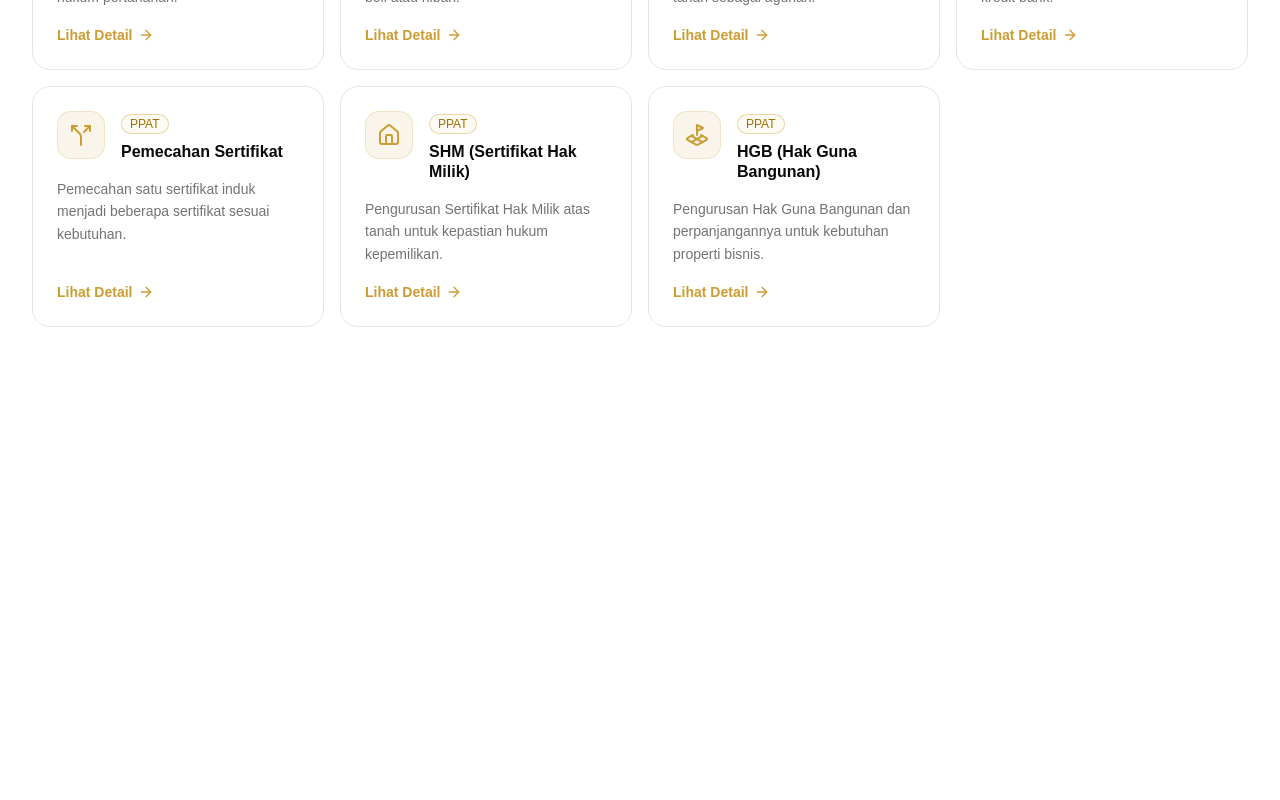
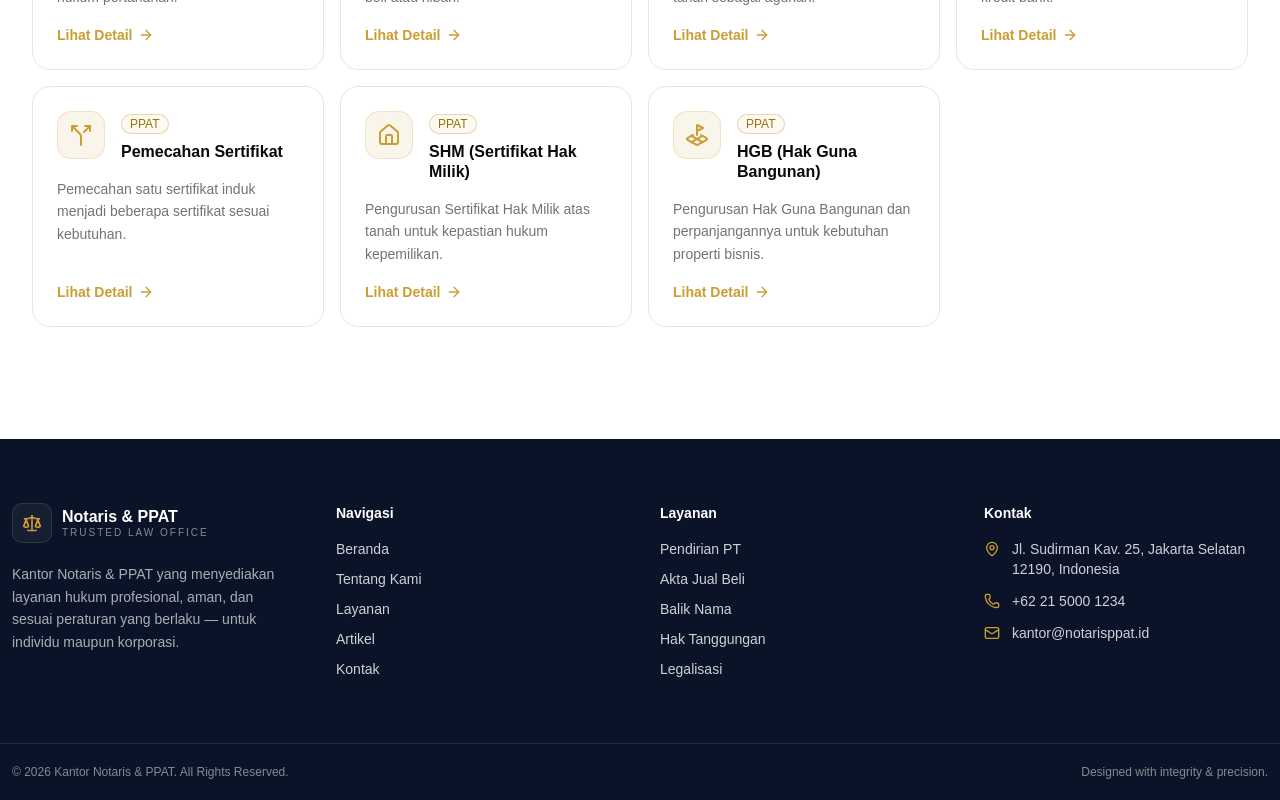
Before and after one commit to kenarigame/CC2_ComPro, a React (Vite) app: page /services in a window 1280 px wide. Shown: the part 1124-1924 px from the top of the page. Before the commit the page ends 1563 px from the top, so only its background shows below. Built offline with nearby package versions, Linux system fonts and the light colour scheme.

Commit message:
edit main.tsx

```diff
--- a/src/main.tsx
+++ b/src/main.tsx
@@ -2,7 +2,6 @@ import { StrictMode } from "react";
 import { createRoot } from "react-dom/client";
 import { createBrowserRouter } from "react-router";
 import { RouterProvider } from "react-router/dom";
-import ContactSection from "./components/sections/Contact";
 import "./index.css";
 import AboutUs from "./pages/AboutUs";
 import BlogDetail from "./pages/BlogDetail";
@@ -11,6 +10,7 @@ import Homepage from "./pages/Homepage";
 import Login from "./pages/Login";
 import Services from "./pages/Service";
 import Artikel from "./pages/Articels";
+import Contact from "./pages/Contact";
 
 const router = createBrowserRouter([
   {
@@ -29,7 +29,7 @@ const router = createBrowserRouter([
     path: "/blogs/:objectId",
     element: <BlogDetail />,
   },
-   {
+  {
     path: "/blogs",
     element: <Artikel />,
   },
@@ -43,7 +43,7 @@ const router = createBrowserRouter([
   },
   {
     path: "/contact",
-    element: <ContactSection />,
+    element: <Contact />,
   },
 ]);
 
--- a/src/components/sections/Contact.tsx
+++ b/src/pages/Contact.tsx
@@ -13,7 +13,8 @@ import { Input } from "@/components/ui/input";
 import { Textarea } from "@/components/ui/textarea";
 import { siteConfig, services } from "@/data";
 import { cn } from "@/lib/utils";
-import Navbar from "./Navbar";
+import Navbar from "../components/sections/Navbar";
+import Footer from "@/components/sections/Footer";
 
 const contactInfo = [
   {
@@ -50,7 +51,7 @@ type FormState = {
   message: string;
 };
 
-function ContactSection() {
+function Contact() {
   const [form, setForm] = useState<FormState>({
     name: "",
     email: "",
@@ -162,7 +163,9 @@ function ContactSection() {
                       <span className="text-white/90">08.00 – 13.00</span>
                     </div> */}
                     <div className="flex justify-between">
-                      <span className="text-white/60">Sabtu, Minggu & Libur Nasional</span>
+                      <span className="text-white/60">
+                        Sabtu, Minggu & Libur Nasional
+                      </span>
                       <span className="text-red-400">Tutup</span>
                     </div>
                   </div>
@@ -354,8 +357,9 @@ function ContactSection() {
           </div>
         </div>
       </section>
+      <Footer />
     </div>
   );
 }
 
-export default ContactSection;
+export default Contact;
--- a/src/pages/Service.tsx
+++ b/src/pages/Service.tsx
@@ -1,3 +1,4 @@
+import Footer from "@/components/sections/Footer";
 import Navbar from "@/components/sections/Navbar";
 import { Badge } from "@/components/ui/badge";
 import { services, type ServiceItem } from "@/data";
@@ -135,28 +136,9 @@ function Services() {
               <ServiceCard key={service.id} service={service} />
             ))}
           </div>
-
-          {/* CTA */}
-          {/* <div className="mt-12 text-center">
-            <div className="inline-flex flex-col sm:flex-row items-center gap-4 bg-navy rounded-2xl px-8 py-6">
-              <p className="text-white/80 text-sm">
-                Tidak menemukan layanan yang Anda butuhkan?
-              </p>
-              <Button
-                size="sm"
-                className="bg-gold text-[oklch(0.15_0.025_264)] hover:bg-gold/90 font-bold whitespace-nowrap"
-                onClick={() => {
-                  document
-                    .getElementById("contact")
-                    ?.scrollIntoView({ behavior: "smooth" });
-                }}
-              >
-                Konsultasi Gratis
-              </Button>
-            </div>
-          </div> */}
         </div>
       </section>
+      <Footer />
     </div>
   );
 }
```
